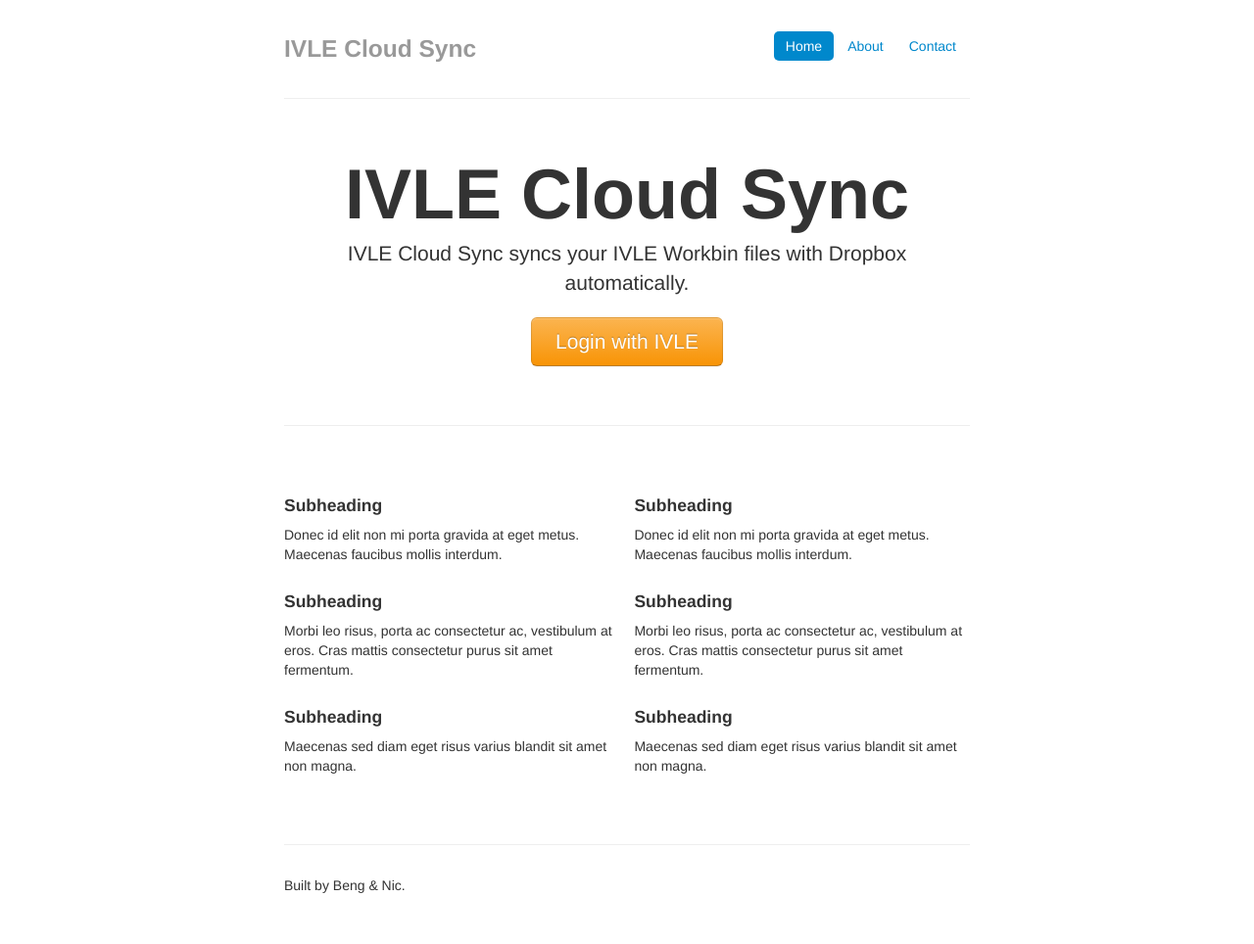
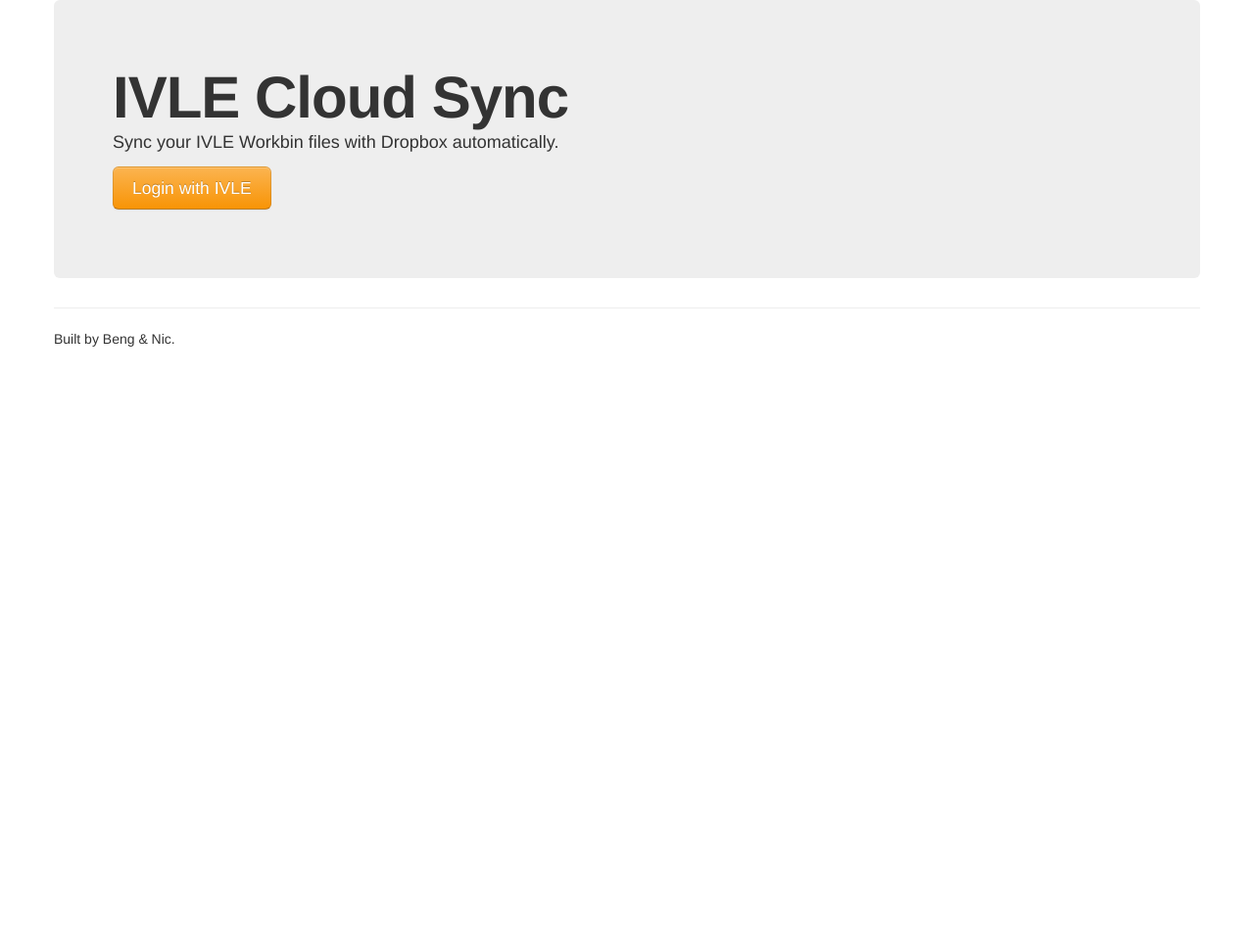
Before and after one commit to nicluo/ivle-cloud-sync, a Flask app: page / in a window 1280 px wide. Shown: the whole page at 98% size. After the commit the page ends 354 px from the top, so only its background shows below. Run offline with Flask 2, Linux system fonts and the light colour scheme.

Commit message:
Minimal layout for now, use url_for

```diff
--- a/app/templates/index.html
+++ b/app/templates/index.html
@@ -1,35 +1,13 @@
 {% extends "layout.html" %}
 {% block title %}IVLE Cloud Sync{% endblock %}
 {% block body %}
-  <div class="jumbotron">
+  <div class="hero-unit">
     <h1>IVLE Cloud Sync</h1>
-    <p class="lead">IVLE Cloud Sync syncs your IVLE Workbin files with Dropbox automatically.</p>
-    <a class="btn btn-large btn-warning" href="/auth/ivle/login">Login with IVLE</a>
-  </div>
-
-  <hr>
-
-  <div class="row-fluid marketing">
-    <div class="span6">
-      <h4>Subheading</h4>
-      <p>Donec id elit non mi porta gravida at eget metus. Maecenas faucibus mollis interdum.</p>
-
-      <h4>Subheading</h4>
-      <p>Morbi leo risus, porta ac consectetur ac, vestibulum at eros. Cras mattis consectetur purus sit amet fermentum.</p>
-
-      <h4>Subheading</h4>
-      <p>Maecenas sed diam eget risus varius blandit sit amet non magna.</p>
-    </div>
-
-    <div class="span6">
-      <h4>Subheading</h4>
-      <p>Donec id elit non mi porta gravida at eget metus. Maecenas faucibus mollis interdum.</p>
-
-      <h4>Subheading</h4>
-      <p>Morbi leo risus, porta ac consectetur ac, vestibulum at eros. Cras mattis consectetur purus sit amet fermentum.</p>
-
-      <h4>Subheading</h4>
-      <p>Maecenas sed diam eget risus varius blandit sit amet non magna.</p>
-    </div>
+    <p>Sync your IVLE Workbin files with Dropbox automatically.</p>
+    <p>
+      <a class="btn btn-large btn-warning" href="{{ url_for('ivle_login') }}">
+        Login with IVLE
+      </a>
+    </p>
   </div>
 {% endblock %}
--- a/app/templates/layout.html
+++ b/app/templates/layout.html
@@ -4,48 +4,10 @@
     <meta charset="utf-8">
     <title>{% block title %}{% endblock %}</title>
     <meta name="viewport" content="width=device-width, initial-scale=1.0">
-  <meta name="description" content="">
-  <meta name="author" content="">
+    <meta name="description" content="Sync your IVLE Workbin files with Dropbox automatically.<">
 
     <link href="{{ url_for('static', filename='css/bootstrap.css') }}" rel="stylesheet">
-  <style type="text/css">
-    body {
-      padding-top: 20px;
-      padding-bottom: 40px;
-    }
-
-      /* Custom container */
-    .container-narrow {
-      margin: 0 auto;
-      max-width: 700px;
-    }
-    .container-narrow > hr {
-      margin: 30px 0;
-    }
-
-      /* Main marketing message and sign up button */
-    .jumbotron {
-      margin: 60px 0;
-      text-align: center;
-    }
-    .jumbotron h1 {
-      font-size: 72px;
-      line-height: 1;
-    }
-    .jumbotron .btn {
-      font-size: 21px;
-      padding: 14px 24px;
-    }
-
-      /* Supporting marketing content */
-    .marketing {
-      margin: 60px 0;
-    }
-    .marketing p + h4 {
-      margin-top: 28px;
-    }
-  </style>
-  <link href="{{ url_for('static', filename='bootstrap-responsive.css') }}" rel="stylesheet">
+    <link href="{{ url_for('static', filename='css/bootstrap-responsive.css') }}" rel="stylesheet">
   </head>
 
   <body>
@@ -56,19 +18,7 @@
       </div>
     {% endfor %}
 
-  <div class="container-narrow">
-
-    <div class="masthead">
-      <ul class="nav nav-pills pull-right">
-        <li class="active"><a href="#">Home</a></li>
-        <li><a href="#">About</a></li>
-        <li><a href="#">Contact</a></li>
-      </ul>
-      <h3 class="muted">IVLE Cloud Sync</h3>
-    </div>
-
-    <hr>
-
+    <div class="container">
       {% block body %}{% endblock %}
 
       <hr>
@@ -76,7 +26,6 @@
       <div class="footer">
         <p>Built by Beng & Nic.</p>
       </div>
-
-  </div> <!-- /container -->
+    </div>
   </body>
 </html>
```
Lines whose indentation alone changed are shown as unchanged.
